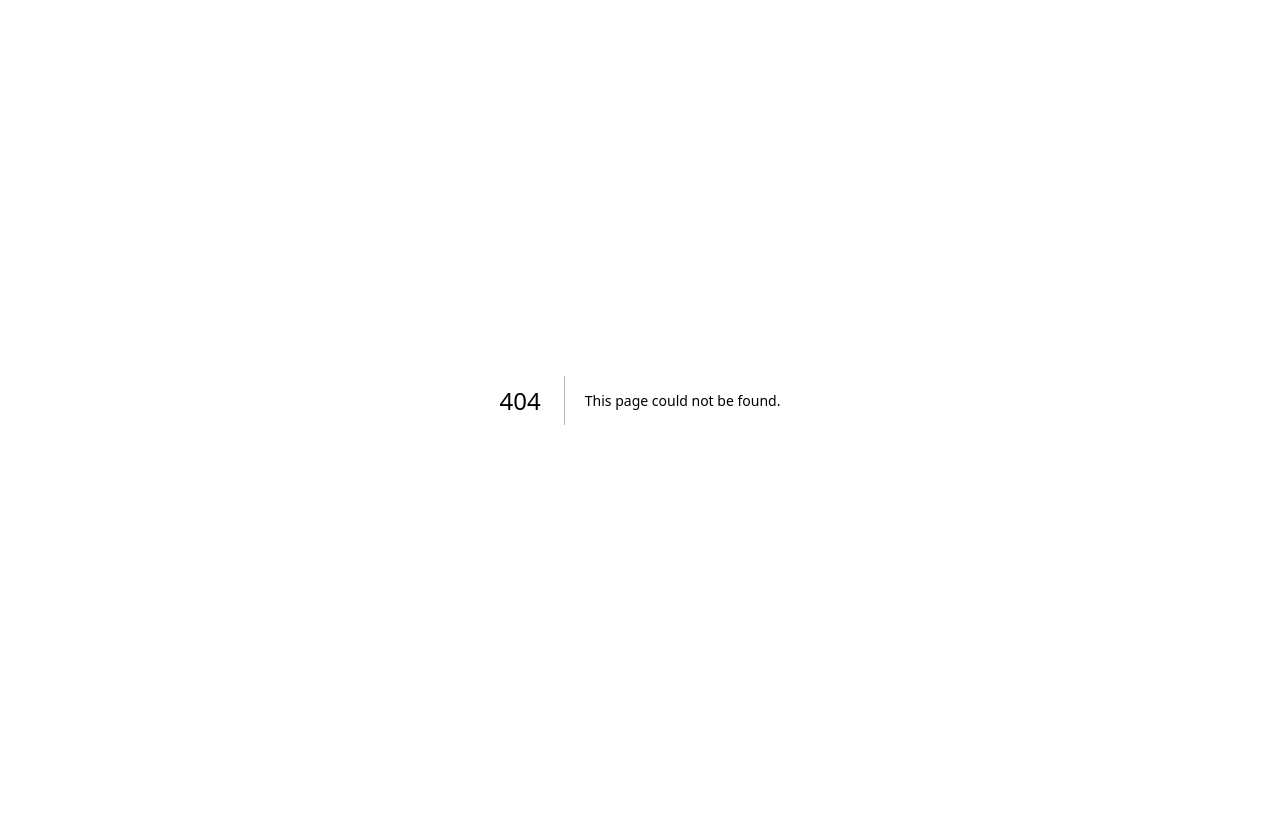
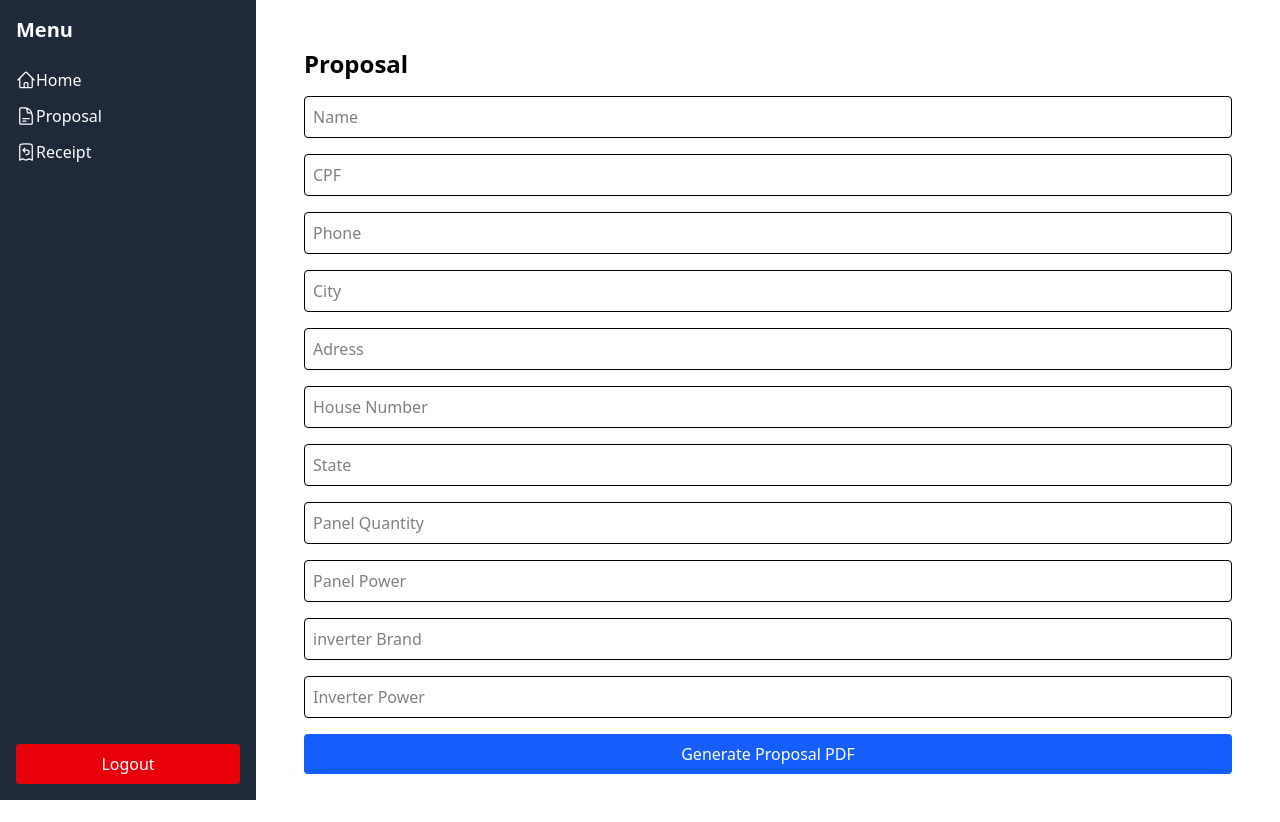
Before and after one commit to Th1y/kiki-express, a Next.js app: page /proposal in a window 1280 px wide. Before the commit this address had no page. Before the commit the page ends 800 px from the top, so only its background shows below. Built offline with nearby package versions, Linux system fonts and the light colour scheme.

Commit message:
feat: initial working prototype for PDF proposal generation

```diff
--- /dev/null
+++ b/app/(authenticated)/proposal/page.tsx
@@ -0,0 +1,136 @@
+// app/(authenticated)/proposal/page.tsx
+"use client"
+
+import { useState } from "react"
+import { PDFDocument } from "pdf-lib"
+
+export default function proposalPage() {
+    const [loading, setLoading] = useState(false);
+
+    async function handleSubmit(e: React.SyntheticEvent<HTMLFormElement>) {
+  e.preventDefault();
+  setLoading(true);
+
+  const formData = new FormData(e.currentTarget);
+  const payload = Object.fromEntries(formData.entries());
+
+  // load template
+  const existingPdfBytes = await fetch("/pdf1.pdf").then(res => res.arrayBuffer());
+  const pdfDoc = await PDFDocument.load(existingPdfBytes);
+  const form = pdfDoc.getForm();
+
+  // panel quantity and power
+  const qtdPanel = Number(payload.panelQuantity);
+  const PanelPower = Number(payload.panelPower);
+
+  // today date
+  const today = new Date();
+  const formattedDate = today.toLocaleDateString("pt-BR");
+
+  // result in kWp
+  const totalKwp = (qtdPanel * PanelPower) / 1000;
+
+  // fills in the text fields
+  form.getTextField("name").setText(payload.name as string);
+  form.getTextField("cpf").setText(payload.cpf as string);
+  form.getTextField("phone").setText(payload.phone as string);
+  form.getTextField("city").setText(payload.city as string);
+  form.getTextField("adress").setText(payload.adress as string);
+  form.getTextField("houseNumber").setText(payload.houseNumber as string);
+  form.getTextField("state").setText(payload.state as string);
+  form.getTextField("panelQuantity").setText(payload.panelQuantity as string);
+  form.getTextField("panelPower").setText(payload.panelPower as string);
+  form.getTextField("inverterBrand").setText(payload.inverterBrand as string);
+  form.getTextField("inverterPower").setText(payload.inverterPower as string);
+  form.getTextField("projectValue").setText(payload.projectValue as string);
+  form.getTextField("kwp").setText(totalKwp.toString());
+  form.getTextField("todayDate").setText(formattedDate);
+
+ // replace field inverterImg with image
+const inverterImgBytes = await fetch("/auxsol.png").then(res => res.arrayBuffer());
+const inverterImg = await pdfDoc.embedPng(inverterImgBytes);
+
+const inverterField = form.getTextField("inverterImg");
+const inverterWidget = inverterField.acroField.getWidgets()[0];
+const inverterRect = inverterWidget.getRectangle();
+const inverterPageRef = inverterWidget.P();
+const inverterPage = pdfDoc.getPages().find(p => p.ref === inverterPageRef);
+
+if (inverterPage) {
+  const imgDims = inverterImg.scale(1);
+  const ratio = Math.min(inverterRect.width / imgDims.width, inverterRect.height / imgDims.height);
+
+  inverterPage.drawImage(inverterImg, {
+    x: inverterRect.x,
+    y: inverterRect.y,
+    width: imgDims.width * ratio,
+    height: imgDims.height * ratio,
+  });
+}
+form.removeField(inverterField);
+
+// replace field panelImg with image
+const panelImgBytes = await fetch("/panel.png").then(res => res.arrayBuffer());
+const panelImg = await pdfDoc.embedPng(panelImgBytes);
+
+const panelField = form.getTextField("panelImg");
+const panelWidget = panelField.acroField.getWidgets()[0];
+const panelRect = panelWidget.getRectangle();
+const panelPageRef = panelWidget.P();
+const panelPage = pdfDoc.getPages().find(p => p.ref === panelPageRef);
+
+if (panelPage) {
+  const panelDims = panelImg.scale(1);
+  const panelRatio = Math.min(panelRect.width / panelDims.width, panelRect.height / panelDims.height);
+
+  panelPage.drawImage(panelImg, {
+    x: panelRect.x,
+    y: panelRect.y,
+    width: panelDims.width * panelRatio,
+    height: panelDims.height * panelRatio,
+  });
+}
+form.removeField(panelField);
+
+
+  form.flatten();
+  const pdfBytes = await pdfDoc.save();
+
+  // download of PDF
+  const blob = new Blob([pdfBytes as BlobPart], { type: "application/pdf" });
+  const url = URL.createObjectURL(blob);
+  const link = document.createElement("a");
+  link.href = url;
+  link.download = "proposal.pdf";
+  link.click();
+
+  setLoading(false);
+}
+
+
+    return (
+        <div className="p-6">
+            <h1 className="text-2xl font-bold mb-4">Proposal</h1>
+            <form onSubmit={handleSubmit} className="flex flex-col gap-4">
+                <input name="name" placeholder="Name" className="border p-2 rounded"/>
+                <input name="cpf" placeholder="CPF" className="border p-2 rounded" />
+                <input name="phone" placeholder="Phone" className="border p-2 rounded"/>
+                <input name="city" placeholder="City" className="border p-2 rounded" />
+                <input name="adress" placeholder="Adress" className="border p-2 rounded" />
+                <input name="houseNumber" placeholder="House Number" className="border p-2 rounded" />
+                <input name="state" placeholder="State" className="border p-2 rounded" />
+                <input name="panelQuantity" placeholder="Panel Quantity" className="border p-2 rounded" />
+                <input name="panelPower" placeholder="Panel Power" className="border p-2 rounded" />
+                <input name="inverterBrand" placeholder="inverter Brand" className="border p-2 rounded" />
+                <input name="inverterPower" placeholder="Inverter Power" className="border p-2 rounded" />
+                <button
+                type="submit"
+                disabled={loading}
+                className="bg-blue-600 text-white p-2 rounded hover:bg-blue-700"
+                >
+                    {loading ? "Generating..." : "Generate Proposal PDF"}
+                </button>
+            </form>
+        </div>
+    );
+}
```
